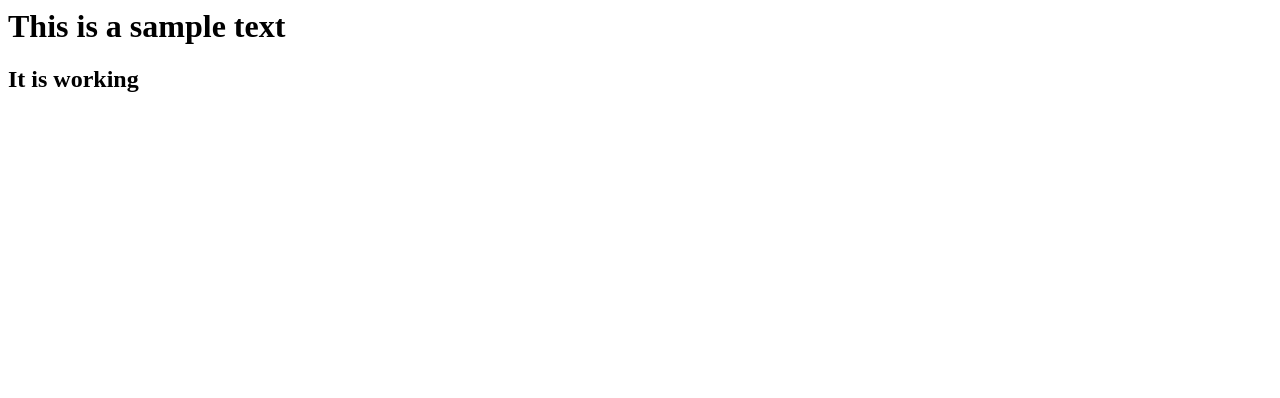
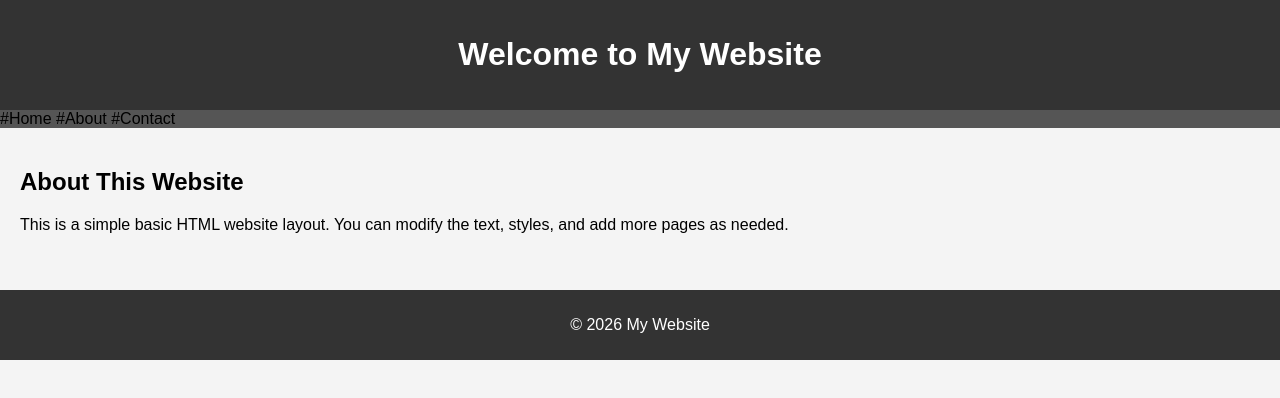
Before and after one commit to rawatog/my-site, a plain HTML site: page index.html in a window 1280 px wide. Drawn offline with Linux system fonts and the light colour scheme.

Commit message:
Update index.html

```diff
--- a/index.html
+++ b/index.html
@@ -1,9 +1,67 @@
-<html>
-<head></head>
+<!DOCTYPE html>
+<html lang="en">
+<head>
+    <meta charset="UTF-8" />
+    <meta name="viewport" content="width=device-width, initial-scale=1.0" />
+    <title>My Basic Website</title>
+    <style>
+        body {
+            font-family: Arial, sans-serif;
+            margin: 0;
+            background: #f4f4f4;
+        }
+        header {
+            background: #333;
+            color: white;
+            padding: 15px;
+            text-align: center;
+        }
+        nav {
+            background: #555;
+            overflow: hidden;
+        }
+        nav a {
+            float: left;
+            display: block;
+            padding: 14px 20px;
+            color: white;
+            text-decoration: none;
+        }
+        nav a:hover {
+            background: #111;
+        }
+        .container {
+            padding: 20px;
+        }
+        footer {
+            background: #333;
+            color: white;
+            text-align: center;
+            padding: 10px;
+            margin-top: 20px;
+        }
+    </style>
+</head>
 <body>
 
-<h1>This is a sample text</h1>
-<h2>It is working</h2>
+    <header>
+        <h1>Welcome to My Website</h1>
+    </header>
+
+    <nav>
+        #Home</a>
+        #About</a>
+        #Contact</a>
+    </nav>
+
+    <div class="container">
+        <h2>About This Website</h2>
+        <p>This is a simple basic HTML website layout. You can modify the text, styles, and add more pages as needed.</p>
+    </div>
+
+    <footer>
+        <p>&copy; 2026 My Website</p>
+    </footer>
 
 </body>
 </html>
```
